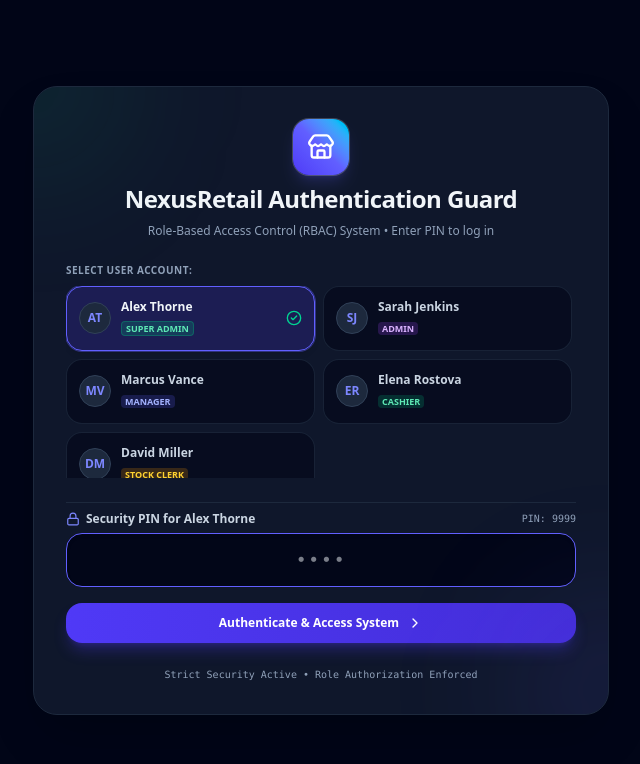
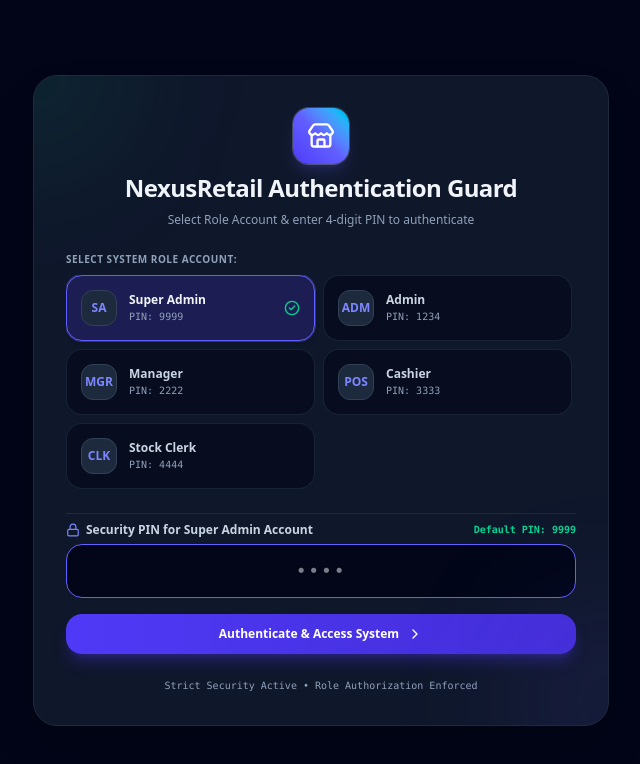
Before and after one commit to Daud-stack/-retail-inventory-app, a React (Vite) app: page / in a window 1280 px wide. Shown: the top 764 px of the page, without its empty margins (319-959 px from the left). Built offline with nearby package versions, Linux system fonts and the light colour scheme.

Commit message:
feat: replace personal user names with role-based accounts (Super Admin, Admin, Manager, Cashier, Stock Clerk) across login, header, and user management

```diff
--- a/src/components/Header.jsx
+++ b/src/components/Header.jsx
@@ -93,22 +93,17 @@ export default function Header({
         <button
           onClick={onOpenUserManagement}
           className="flex items-center gap-2 px-2.5 py-1.5 rounded-xl bg-slate-800 hover:bg-slate-700 border border-slate-700 transition-all text-xs font-semibold group"
-          title="Manage Roles & Switch User Profile"
+          title="Manage Roles & Switch Role Profile"
         >
           <div className="w-6 h-6 rounded-full bg-indigo-600 text-white font-extrabold text-[10px] flex items-center justify-center shrink-0">
-            {currentUser?.name?.split(' ').map(n => n[0]).join('') || 'U'}
+            {currentUser?.role === ROLES.SUPER_ADMIN ? 'SA' :
+             currentUser?.role === ROLES.ADMIN ? 'ADM' :
+             currentUser?.role === ROLES.MANAGER ? 'MGR' :
+             currentUser?.role === ROLES.CASHIER ? 'POS' : 'CLK'}
           </div>
           <div className="hidden sm:block text-left">
-            <span className="text-[11px] font-bold text-slate-200 block leading-tight">{currentUser?.name}</span>
-            <span className={`text-[9px] font-extrabold uppercase px-1 rounded ${
-              currentUser?.role === ROLES.SUPER_ADMIN ? 'bg-emerald-500/20 text-emerald-300 border border-emerald-500/30' :
-              currentUser?.role === ROLES.ADMIN ? 'bg-purple-500/20 text-purple-300' :
-              currentUser?.role === ROLES.MANAGER ? 'bg-indigo-500/20 text-indigo-300' :
-              currentUser?.role === ROLES.CASHIER ? 'bg-emerald-500/20 text-emerald-300' :
-              'bg-amber-500/20 text-amber-300'
-            }`}>
-              {currentUser?.role || 'User'}
-            </span>
+            <span className="text-[11px] font-bold text-slate-200 block leading-tight">{currentUser?.role || 'Role Account'}</span>
+            <span className="text-[9px] font-mono text-emerald-400 font-extrabold block">ACTIVE SESSION</span>
           </div>
           <ShieldCheck className="w-4 h-4 text-indigo-400 group-hover:scale-110 transition-transform" />
         </button>
--- a/src/components/LoginModal.jsx
+++ b/src/components/LoginModal.jsx
@@ -40,7 +40,7 @@ export default function LoginModal({
       setErrorMsg('');
       onLoginSuccess(selectedUser);
     } else {
-      setErrorMsg(`Invalid PIN for ${selectedUser.name}. Please check your 4-digit code.`);
+      setErrorMsg(`Invalid Security PIN for ${selectedUser.role} Account.`);
     }
   };
 
@@ -61,44 +61,40 @@ export default function LoginModal({
             NexusRetail Authentication Guard
           </h2>
           <p className="text-xs text-slate-400 max-w-md mx-auto">
-            Role-Based Access Control (RBAC) System • Enter PIN to log in
+            Select Role Account & enter 4-digit PIN to authenticate
           </p>
         </div>
 
         {/* Profile Choice Grid */}
         <div className="space-y-2">
           <label className="block text-[10px] font-extrabold uppercase tracking-wider text-slate-400">
-            Select User Account:
+            Select System Role Account:
           </label>
-          <div className="grid grid-cols-1 sm:grid-cols-2 gap-2 max-h-48 overflow-y-auto pr-1">
+          <div className="grid grid-cols-1 sm:grid-cols-2 gap-2 max-h-56 overflow-y-auto pr-1">
             {users.map((usr) => {
               const isSelected = selectedUser?.id === usr.id;
+              const roleCode = usr.role === ROLES.SUPER_ADMIN ? 'SA' :
+                               usr.role === ROLES.ADMIN ? 'ADM' :
+                               usr.role === ROLES.MANAGER ? 'MGR' :
+                               usr.role === ROLES.CASHIER ? 'POS' : 'CLK';
               return (
                 <button
                   key={usr.id}
                   type="button"
                   onClick={() => handleSelectUser(usr)}
-                  className={`p-3 rounded-2xl border text-left transition-all flex items-center justify-between ${
+                  className={`p-3.5 rounded-2xl border text-left transition-all flex items-center justify-between ${
                     isSelected
                       ? 'bg-indigo-600/20 border-indigo-500 shadow-md ring-1 ring-indigo-500/40 text-slate-100'
                       : 'bg-slate-950/60 border-slate-800/80 hover:border-slate-700 text-slate-300 hover:bg-slate-800/40'
                   }`}
                 >
-                  <div className="flex items-center gap-2.5 truncate">
-                    <div className="w-8 h-8 rounded-full bg-slate-800 border border-slate-700 font-extrabold text-indigo-400 text-xs flex items-center justify-center shrink-0">
-                      {usr.name.split(' ').map(n => n[0]).join('')}
+                  <div className="flex items-center gap-3 truncate">
+                    <div className="w-9 h-9 rounded-xl bg-slate-800 border border-slate-700 font-extrabold text-indigo-400 text-xs flex items-center justify-center shrink-0">
+                      {roleCode}
                     </div>
                     <div className="truncate">
-                      <span className="text-xs font-bold block truncate leading-tight">{usr.name}</span>
-                      <span className={`text-[9px] font-extrabold uppercase px-1 rounded inline-block mt-0.5 ${
-                        usr.role === ROLES.SUPER_ADMIN ? 'bg-emerald-500/20 text-emerald-300 border border-emerald-500/30' :
-                        usr.role === ROLES.ADMIN ? 'bg-purple-500/20 text-purple-300' :
-                        usr.role === ROLES.MANAGER ? 'bg-indigo-500/20 text-indigo-300' :
-                        usr.role === ROLES.CASHIER ? 'bg-emerald-500/20 text-emerald-300' :
-                        'bg-amber-500/20 text-amber-300'
-                      }`}>
-                        {usr.role}
-                      </span>
+                      <span className="text-xs font-bold block truncate leading-tight">{usr.role}</span>
+                      <span className="text-[10px] font-mono text-slate-400 block mt-0.5">PIN: {usr.pin}</span>
                     </div>
                   </div>
 
@@ -115,9 +111,9 @@ export default function LoginModal({
             <div className="flex items-center justify-between mb-1.5">
               <label className="text-xs font-bold text-slate-300 flex items-center gap-1.5">
                 <Lock className="w-3.5 h-3.5 text-indigo-400" />
-                <span>Security PIN for {selectedUser?.name}</span>
+                <span>Security PIN for {selectedUser?.role} Account</span>
               </label>
-              <span className="text-[10px] font-mono text-slate-400">PIN: {selectedUser?.pin}</span>
+              <span className="text-[10px] font-mono text-emerald-400 font-bold">Default PIN: {selectedUser?.pin}</span>
             </div>
 
             <input
--- a/src/components/SuperAdminCommandCenter.jsx
+++ b/src/components/SuperAdminCommandCenter.jsx
@@ -416,10 +416,10 @@ export default function SuperAdminCommandCenter({
             </div>
             <div className="truncate">
               <span className="text-xs font-bold text-slate-200 block truncate leading-tight">
-                {currentUser?.name || 'superadmin'}
+                Super Admin Account
               </span>
               <span className="text-[10px] font-mono text-emerald-400 font-extrabold block">
-                SUPER ADMIN
+                ACTIVE SESSION
               </span>
             </div>
           </div>
--- a/src/components/UserManagementModal.jsx
+++ b/src/components/UserManagementModal.jsx
@@ -135,6 +135,10 @@ export default function UserManagementModal({
               <div className="grid grid-cols-1 sm:grid-cols-2 gap-3">
                 {users.map((usr) => {
                   const isCurrent = currentUser?.id === usr.id;
+                  const roleCode = usr.role === ROLES.SUPER_ADMIN ? 'SA' :
+                                   usr.role === ROLES.ADMIN ? 'ADM' :
+                                   usr.role === ROLES.MANAGER ? 'MGR' :
+                                   usr.role === ROLES.CASHIER ? 'POS' : 'CLK';
                   return (
                     <div
                       key={usr.id}
@@ -146,23 +150,16 @@ export default function UserManagementModal({
                       }`}
                     >
                       <div className="flex items-center gap-3">
-                        <div className="w-10 h-10 rounded-full bg-slate-800 border border-slate-700 font-extrabold text-indigo-400 flex items-center justify-center text-sm">
-                          {usr.name.split(' ').map(n => n[0]).join('')}
+                        <div className="w-10 h-10 rounded-xl bg-slate-800 border border-slate-700 font-extrabold text-indigo-400 flex items-center justify-center text-xs">
+                          {roleCode}
                         </div>
 
                         <div>
                           <h4 className="font-bold text-slate-100 text-xs flex items-center gap-1.5">
-                            {usr.name}
+                            {usr.role} Account
                             {isCurrent && <UserCheck className="w-3.5 h-3.5 text-emerald-400" />}
                           </h4>
-                          <span className={`text-[10px] font-extrabold px-2 py-0.5 rounded-md inline-block mt-0.5 ${
-                            usr.role === ROLES.ADMIN ? 'bg-purple-500/20 text-purple-300 border border-purple-500/30' :
-                            usr.role === ROLES.MANAGER ? 'bg-indigo-500/20 text-indigo-300 border border-indigo-500/30' :
-                            usr.role === ROLES.CASHIER ? 'bg-emerald-500/20 text-emerald-300 border border-emerald-500/30' :
-                            'bg-amber-500/20 text-amber-300 border border-amber-500/30'
-                          }`}>
-                            {usr.role}
-                          </span>
+                          <span className="text-[10px] font-mono text-slate-400 block mt-0.5">PIN: {usr.pin}</span>
                         </div>
                       </div>
 
@@ -316,7 +313,7 @@ export default function UserManagementModal({
         <div className="p-4 border-t border-slate-800 bg-slate-950/60 flex items-center justify-between text-xs text-slate-400">
           <div className="flex items-center gap-2">
             <ShieldAlert className="w-4 h-4 text-indigo-400" />
-            <span>Active: <strong className="text-slate-200">{currentUser?.name}</strong> ({currentUser?.role})</span>
+            <span>Active: <strong className="text-slate-200">{currentUser?.role} Account</strong></span>
           </div>
 
           <button
--- a/src/config/rbac.js
+++ b/src/config/rbac.js
@@ -90,8 +90,8 @@ export const ROLE_PERMISSIONS = {
 export const INITIAL_USERS = [
   {
     id: 'usr-0',
-    name: 'Alex Thorne',
-    email: 'alex.superadmin@nexusretail.com',
+    name: 'Super Admin Account',
+    email: 'superadmin@nexusretail.com',
     role: ROLES.SUPER_ADMIN,
     pin: '9999',
     avatar: 'https://images.unsplash.com/photo-1534528741775-53994a69daeb?w=150',
@@ -99,8 +99,8 @@ export const INITIAL_USERS = [
   },
   {
     id: 'usr-1',
-    name: 'Sarah Jenkins',
-    email: 'sarah.admin@nexusretail.com',
+    name: 'Admin Account',
+    email: 'admin@nexusretail.com',
     role: ROLES.ADMIN,
     pin: '1234',
     avatar: 'https://images.unsplash.com/photo-1494790108377-be9c29b29330?w=150',
@@ -108,8 +108,8 @@ export const INITIAL_USERS = [
   },
   {
     id: 'usr-2',
-    name: 'Marcus Vance',
-    email: 'marcus.mgr@nexusretail.com',
+    name: 'Store Manager Account',
+    email: 'manager@nexusretail.com',
     role: ROLES.MANAGER,
     pin: '2222',
     avatar: 'https://images.unsplash.com/photo-1507003211169-0a1dd7228f2d?w=150',
@@ -117,8 +117,8 @@ export const INITIAL_USERS = [
   },
   {
     id: 'usr-3',
-    name: 'Elena Rostova',
-    email: 'elena.pos@nexusretail.com',
+    name: 'Cashier Account',
+    email: 'cashier@nexusretail.com',
     role: ROLES.CASHIER,
     pin: '3333',
     avatar: 'https://images.unsplash.com/photo-1534528741775-53994a69daeb?w=150',
@@ -126,8 +126,8 @@ export const INITIAL_USERS = [
   },
   {
     id: 'usr-4',
-    name: 'David Miller',
-    email: 'david.clerk@nexusretail.com',
+    name: 'Stock Clerk Account',
+    email: 'clerk@nexusretail.com',
     role: ROLES.CLERK,
     pin: '4444',
     avatar: 'https://images.unsplash.com/photo-1500648767791-00dcc994a43e?w=150',
```
